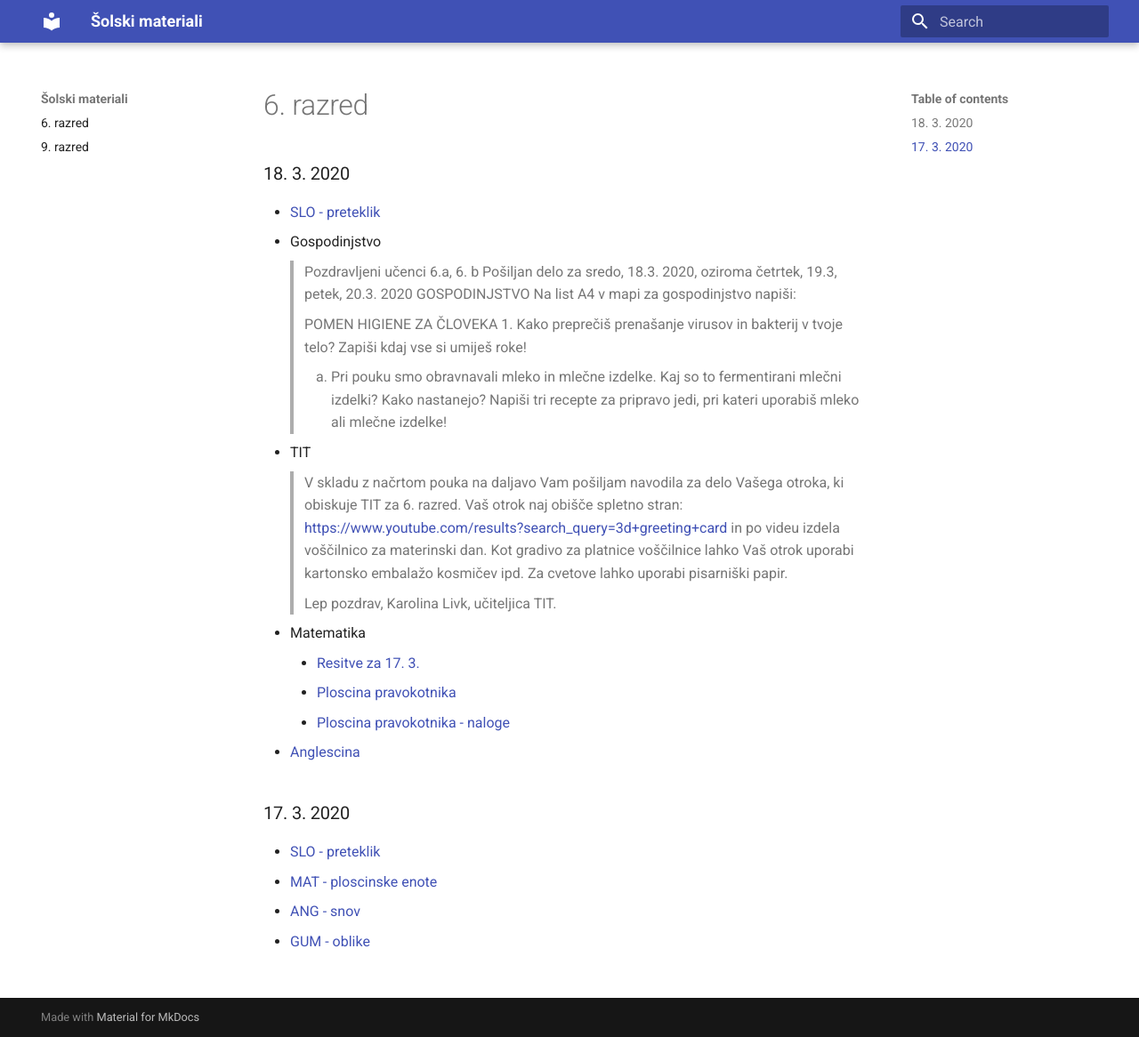
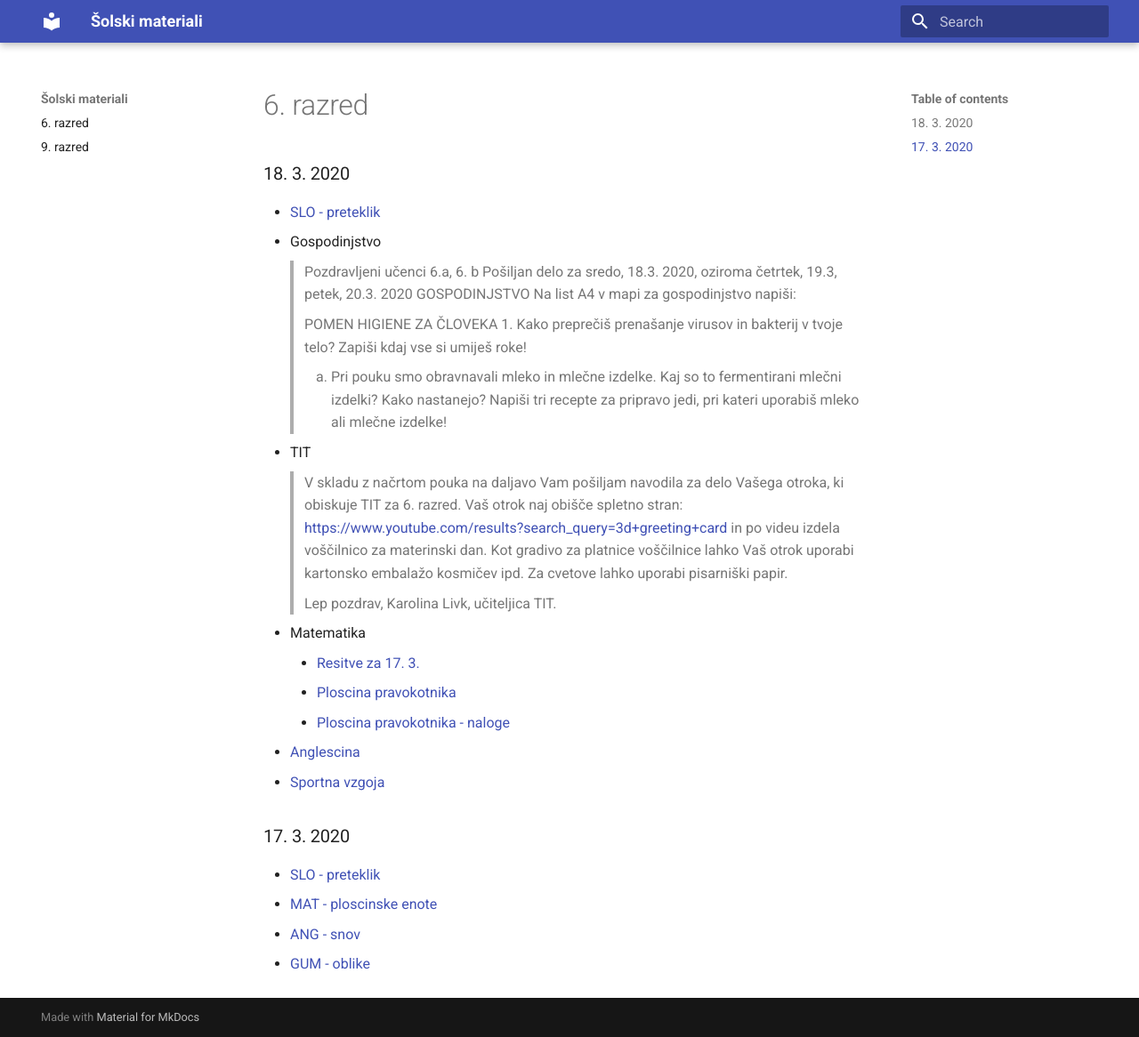
Before and after one commit to skyflyer/solski-materiali, an MkDocs documentation site: the page built from docs/6razred/index.md, in a window 1280 px wide and 1166 px high. Shown: the whole window at 89% size. Built offline with MkDocs 1.6.1 and Material for MkDocs 9.7.7, drawn with Linux system fonts in a browser that asks for light colours.

Commit message:
Dodatni materiali - sportna vzgoja 18.3.2020

```diff
--- a/docs/6razred/index.md
+++ b/docs/6razred/index.md
@@ -34,6 +34,7 @@ summary: ucna snov za 6. razred
     * [Ploscina pravokotnika - naloge](matematika/2020-03-18-ploscina_pravokotnika.pdf)
 
 * [Anglescina](anglescina/2020-03-18-anglescina.pdf)
+* [Sportna vzgoja](2020-03-18-sport.pdf)
 
 ### 17. 3. 2020
 
```
Also changed, not shown: docs/9razred/index.md (+1 -0 lines), 2 other files.
